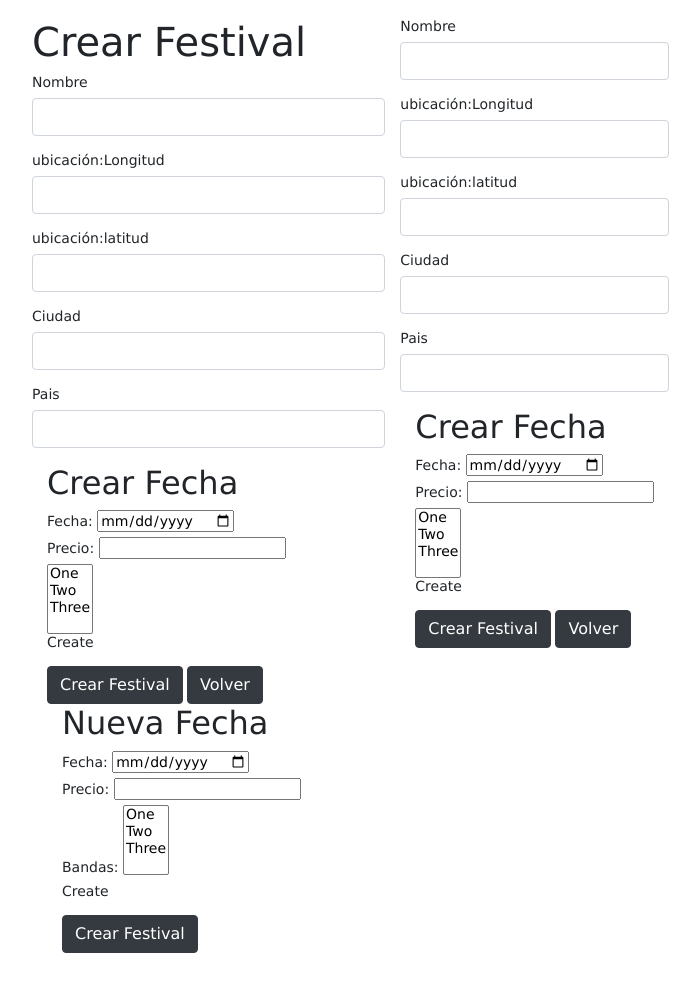
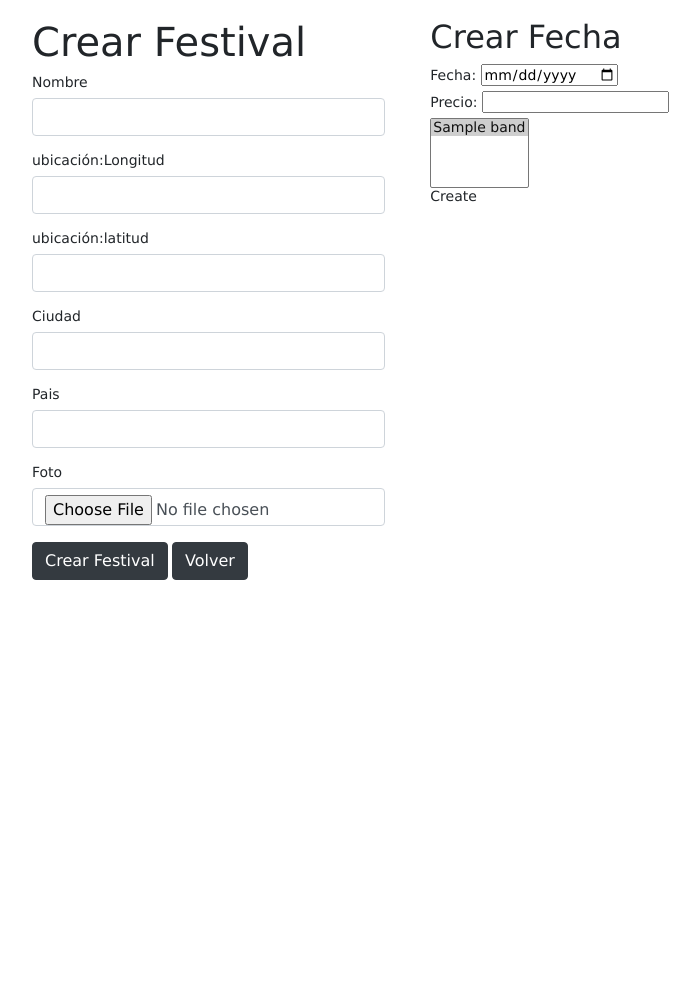
Before and after one commit to banchiec/web-festivals, a Node server app: page /festivales/crear in a window 1280 px wide. Shown: the part 56-1059 px from the top of the page, without its empty margins (48-748 px from the left). After the commit the page ends 636 px from the top, so only its background shows below. Run offline with Node 20, Linux system fonts and the light colour scheme; tables that the repository leaves empty hold one stand-in row (values such as "Sample post"); some libraries are stand-ins or nearby versions.

Commit message:
finish create-festival

```diff
--- a/config/upload.config.js
+++ b/config/upload.config.js
@@ -1,7 +1,4 @@
 const multer = require('multer')
-
-// Local upload
-const localUpload = multer({ dest: './public/uploads/' })
 
 // CDN upload
 const cloudinary = require('cloudinary').v2
@@ -16,4 +13,4 @@ cloudinary.config({
 const storage = new CloudinaryStorage({ cloudinary })
 const CDNupload = multer({ storage })
 
-module.exports = { CDNupload, localUpload }
+module.exports = { CDNupload }
--- a/models/festival.model.js
+++ b/models/festival.model.js
@@ -22,6 +22,10 @@ const festivalSchema = new Schema({
         type: String,
         required: true
     },
+    photo: {
+        type: String,
+        default: "https://res.cloudinary.com/dcdfzbe8n/image/upload/v1631559840/png-clipart-computer-icons-registered-user-login-user-profile-others-blue-logo_byluma.png"
+    },
     ranking: {
         type: Number,
     },
--- a/models/festivalDate.model.js
+++ b/models/festivalDate.model.js
@@ -12,7 +12,7 @@ const festivalDateSchema = new Schema({
     band_id: [{
         type: Schema.Types.ObjectId,
         ref: 'Band'
-    }]
+    }],
 })
 
 const FestivalDate = model("FestivalDate", festivalDateSchema);
--- a/public/js/script.js
+++ b/public/js/script.js
@@ -1,24 +1,74 @@
+
+
+function getSelectValues(select) {
+  var result = [];
+  var options = select && select.options;
+  var opt;
+
+  for (var i = 0, iLen = options.length; i < iLen; i++) {
+    opt = options[i];
+
+    if (opt.selected) {
+      result.push(opt.value || opt.text);
+    }
+  }
+  return result;
+}
+
+let allBillboard = []
+
 document.addEventListener(
   "DOMContentLoaded",
   () => {
 
-    const button = document.getElementById("send-data")
-    const box = document.getElementById("day-box")
+    const button = document.getElementById("add-date")
+    const box = document.getElementById("form")
     const inputs = document.querySelectorAll(".billboard-container input")
     const select = document.querySelector(".billboard-container select")
+
+    const valueSelector = document.querySelectorAll(".bands")
     const festivalContainer = document.querySelector(".festival-container")
 
+    const valuesImputsForm = document.querySelectorAll('#form input').values
+    const idDates = document.querySelectorAll('.bandas select').values
 
     button.addEventListener("click", function (e) {
+      e.preventDefault()
 
-      let containerDate = document.createElement('div')
-      containerDate.classList.add()
-      box.innerHTML += `<div class="day"><p class="billboard-container">${inputs[0].value}</p><p class="billboard-container">${inputs[1].value}</p><p class="billboard-container">${[select.value]}</p></div>`
-      // festivalContainer.appendChild(box)
+      const values = getSelectValues(select)
 
+      axios.post('http://localhost:3000/api/create', { date: inputs[0].value, price: inputs[1].value, band_id: values })
+        .then(response => {
+          console.log(response.data._id)
+          box.innerHTML += `<div class="day card"><div class="card-body">
+          <label >${inputs[0].value}</label>
+          <input name="billboard" value="${response.data._id}" type="hidden">
+          <label class="billboard-container" >${inputs[1].value}</label>
+          <p class="billboard-container">${values}</p></div></div>`
+        })
+    })
 
+    box.addEventListener("submit", function (e) {
 
+      const values = getSelectValues(select)
+      allBillboard.push(values)
+      console.log(allBillboard)
+
+      const valuesImputsForm = document.querySelectorAll('#form input')
+      let valuesInputs = []
+      console.log(valuesImputsForm.values)
+
+      valuesImputsForm.forEach(Element => {
+        valuesInputs.push(Element.value)
+        console.log(Element.value)
+      })
+
+      // axios.post('http://localhost:3000/api/festival/create', { valuesInputs })
+      //   .then(response => {
+      //     console.log(response.data)
+      //   })
     })
+
     console.log("web-festivals JS imported successfully!");
   },
   false
--- a/routes/festival.route.js
+++ b/routes/festival.route.js
@@ -1,36 +1,49 @@
-
 const router = require('express').Router()
-
 const Festival = require('../models/festival.model')
+const Band = require('../models/band.model')
+const FestivalDate = require('../models/festivalDate.model')
+const { CDNupload } = require('../config/upload.config')
 
 router.get('/crear', (req, res, next) => {
-  Festival.find()
-    .then(allFestivals => res.render('festivals/new-festival', { festivals: allFestivals }))
+  Band
+    .find()
+    .then(bands => {
+      res.render('festivals/new-festival', { bands })
+    })
     .catch(err => next(new Error(err)))
 })
 
-router.post('/crear', (req, res, next) => {
+router.post('/crear', CDNupload.single('photo'), (req, res, next) => {
 
   const { name, lat, lng, city, country, ranking, billboard } = req.body
   console.log(req.body)
+  console.log(req.body.billboard)
+  console.log(req.file)
 
   const location = {
     type: 'Point',
     coordinates: [lat, lng]
   }
 
-  Festival.create({ name, location, city, country, ranking, billboard })
+  Festival
+    .create({ name, location, city, country, photo: req.file.path, ranking, billboard })
     .then(() => res.redirect('/'))
     .catch(err => next(new Error(err)))
+
 })
 
 //list
 router.get('/', (req, res, next) => {
-  Festival.find()
+  Festival
+    .find()
     // .populate('Comment')
     // .populate('FestivalDate')
     .then(festivals => res.render('festivals/festivals', { festivals }))
     .catch(err => next(new Error(err)))
+})
+
+router.get('/:id', (req, res, next) => {
+  res.send("festival details")
 })
 
 
@@ -38,6 +51,4 @@ router.get('/', (req, res, next) => {
 
 
 
-
-
 module.exports = router
--- a/routes/index.js
+++ b/routes/index.js
@@ -4,5 +4,6 @@ module.exports = app => {
   app.use('/festivales', require('./festival.route'))
   app.use('/usuarios', require('./user.route'))
   app.use('/bandas', require('./band.route'))
+  app.use("/api", require("./festivalDate.route"))
   app.use('/', require('./auth.route'))
 }
--- a/views/festivals/new-festival.hbs
+++ b/views/festivals/new-festival.hbs
@@ -1,20 +1,19 @@
 <div class="container-fluid">
-
     <div class="row mt-4">
         <div class="col-md-4">
             <h1 style="font-weight: 100">Crear Festival</h1>
-            <form action="/festivales/crear" method="post">
+            <form id="form" action="/festivales/crear" method="post" enctype="multipart/form-data">
                 <div class="form-group">
                     <label for="name-input">Nombre</label>
                     <input name="name" type="text" class="form-control" id="name-input">
                 </div>
                 <div class="form-group">
                     <label for="longitude">ubicación:Longitud</label>
-                    <input name="lng" type="number" class="form-control" id="longitude">
+                    <input name="lng" type="text" class="form-control" id="longitude">
                 </div>
                 <div class="form-group">
                     <label for="latitude">ubicación:latitud</label>
-                    <input name="lat" type="Number" class="form-control" id="latitude">
+                    <input name="lat" type="text" class="form-control" id="latitude">
                 </div>
 
                 <div class="form-group">
@@ -25,60 +24,46 @@
                     <label for="country-input">Pais</label>
                     <input name="country" type="text" class="form-control" id="country-input">
                 </div>
-                <section class="container">
-                    <section class="billboard-container">
-                        <h2>Crear Fecha</h2>
-                        <form id="billboard-form" class="billboard-form">
-                            <div class="field">
-                                <label for="date">Fecha: </label>
-                                <input type="date" name="date">
-                            </div>
-                            <div class="field">
-                                <label for="price">Precio: </label>
-                                <input type="number" name="price">
-                            </div>
-                            <div class="Bandas">
-                                <select id="bands" multiple="multiple">
-                                    <option value="1">One</option>
-                                    <option value="2">Two</option>
-                                    <option value="3">Three</option>
-                                </select>
-                            </div>
-                            <p id="send-data">Create</p>
-                        </form>
-                    </section>
-                    <button type="submit" class="btn btn-dark">Crear Festival</button>
-                    <a href="/festivales" class="btn btn-dark">Volver</a>
+                <div class="form-group">
+                    <label for="photo">Foto</label>
+                    <input name="photo" type="file" class="form-control" id="photo">
+                </div>
+
+
+
+
+                {{!-- <div class="field">
+                    <label for="date">Fecha: </label>
+                    <input type="date" name="date">
+                </div>
+                <div class="field">
+                    <label for="price">Precio: </label>
+                    <input type="number" name="price">
+                </div>
+                <div class="Bandas">
+                    <select name="billboard" id="bands" multiple="multiple">
+                        <option selected value="Band1">band1</option>
+                        <option selected value="Band2">band2</option>
+                        <option value="band3">bandjejeje</option>
+                    </select>
+                </div>
+                <a id="add-date">Create</a>
+
+                --}}
+
+
+
+
+                <button type="submit" class="btn btn-dark">Crear Festival</button>
+                <a href="/festivales" class="btn btn-dark">Volver</a>
             </form>
         </div>
 
-
-        <form action="/festivales/crear" method="post">
-            <div class="form-group">
-                <label for="name-input">Nombre</label>
-                <input name="name" type="text" class="form-control" id="name-input">
-            </div>
-            <div class="form-group">
-                <label for="longitude">ubicación:Longitud</label>
-                <input name="lng" type="text" class="form-control" id="longitude">
-            </div>
-            <div class="form-group">
-                <label for="latitude">ubicación:latitud</label>
-                <input name="lat" type="text" class="form-control" id="latitude">
-            </div>
-
-            <div class="form-group">
-                <label for="city-input">Ciudad</label>
-                <input name="city" type="text" class="form-control" id="city-input">
-            </div>
-            <div class="form-group">
-                <label for="country-input">Pais</label>
-                <input name="country" type="text" class="form-control" id="country-input">
-            </div>
+        <div class="col-md-8">
             <section class="container">
                 <section class="billboard-container">
                     <h2>Crear Fecha</h2>
-                    <form id="billboard-form" class="billboard-form">
+                    <div id="billboard-form" class="billboard-form">
                         <div class="field">
                             <label for="date">Fecha: </label>
                             <input type="date" name="date">
@@ -87,50 +72,20 @@
                             <label for="price">Precio: </label>
                             <input type="number" name="price">
                         </div>
-                        <div class="Bandas">
-                            <select id="bands" name="bands" multiple="multiple">
-                                <option value="1">One</option>
-                                <option value="2">Two</option>
-                                <option value="3">Three</option>
+                        <div class="bandas">
+                            <select id="bands " name="band_id" multiple="multiple">
+                                {{#each bands }}
+                                <option selected value="{{id}}">{{name}}</option>
+                                {{/each }}
                             </select>
                         </div>
-                        <p id="send-data">Create</p>
-                    </form>
+                        <div id="add-date">Create</div>
+                    </div>
                 </section>
-                <button type="submit" class="btn btn-dark">Crear Festival</button>
-                <a href="/festivales" class="btn btn-dark">Volver</a>
-        </form>
-    </div>
-    <div class="col-md-6">
-        <section class="container festival-container">
-            <section class="billboard-container">
-                <h2>Nueva Fecha</h2>
-                <form id="billboard-form" class="billboard-form">
-                    <div class="field">
-                        <label for="date">Fecha: </label>
-                        <input type="date" name="date">
-                    </div>
-                    <div class="field">
-                        <label for="price">Precio: </label>
-                        <input type="number" name="price">
-                    </div>
-                    <div class="bands">
-                        <label for="bands">Bandas: </label>
-                        <select name="bands" id="bands" multiple="multiple">
-                            <option value="1">One</option>
-                            <option value="2">Two</option>
-                            <option value="3">Three</option>
-                        </select>
-                    </div>
-                    <p id="send-data">Create</p>
-                    <button type="submit" class="btn btn-dark">Crear Festival</button>
-                </form>
             </section>
 
-            <div class="col-md-4">
-                <div id="day-box">
-                </div>
-            </div>
-
+        </div>
+        <div id="day-box">
+        </div>
     </div>
 </div>
--- a/views/layout.hbs
+++ b/views/layout.hbs
@@ -9,6 +9,9 @@
    <link rel="stylesheet" href="https://cdn.jsdelivr.net/npm/bootstrap@4.6.0/dist/css/bootstrap.min.css"
       integrity="sha384-B0vP5xmATw1+K9KRQjQERJvTumQW0nPEzvF6L/Z6nronJ3oUOFUFpCjEUQouq2+l" crossorigin="anonymous">
    <link rel="stylesheet" href="/stylesheets/style.css" />
+   <script src="https://cdnjs.cloudflare.com/ajax/libs/axios/0.21.4/axios.min.js"
+      integrity="sha512-lTLt+W7MrmDfKam+r3D2LURu0F47a3QaW5nF0c6Hl0JDZ57ruei+ovbg7BrZ+0bjVJ5YgzsAWE+RreERbpPE1g=="
+      crossorigin="anonymous" referrerpolicy="no-referrer"></script>
 </head>
 
 <body>
```
Also changed, not shown: routes/festivalDate.route.js (added, +18 -0 lines), views/festivals/festivals.hbs (+10 -7 lines).
